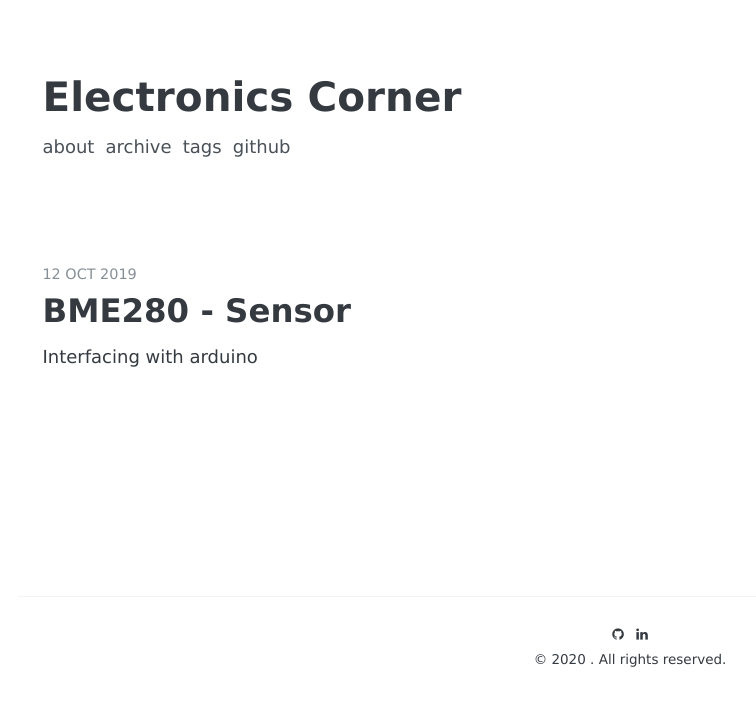
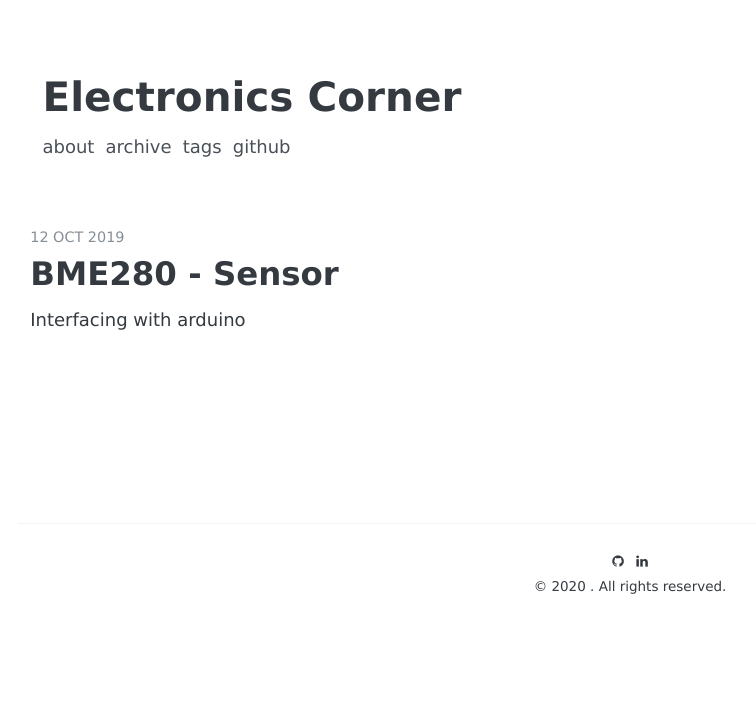
Before and after one commit to hshah89/hshah89.github.io, a Jekyll site: the page built from index.html, in a window 1280 px wide. Shown: the top 706 px of the page, without its empty margins (10-766 px from the left). Built offline with Jekyll 4.4.1, drawn with Linux system fonts in a browser that asks for light colours; some web fonts are replaced; Markdown is read by kramdown in place of the engine named in the settings; the list of posts is cut into pages by our own code.

Commit message:
Update _site.scss

```diff
--- a/_sass/_site.scss
+++ b/_sass/_site.scss
@@ -119,7 +119,7 @@ body {
   }
 
   &-date {
-    margin-bottom: .5rem;
+    margin-bottom: 1.5rem;
     color: $oc-gray-8;
     font-size: .75rem;
     text-transform: uppercase;
@@ -183,7 +183,7 @@ body {
 
 .list {
   &-post {
-    padding: 4% 2%;
+    padding: 1% 1%;
 
     &:hover {
       background-color: $background-over-color;
```
